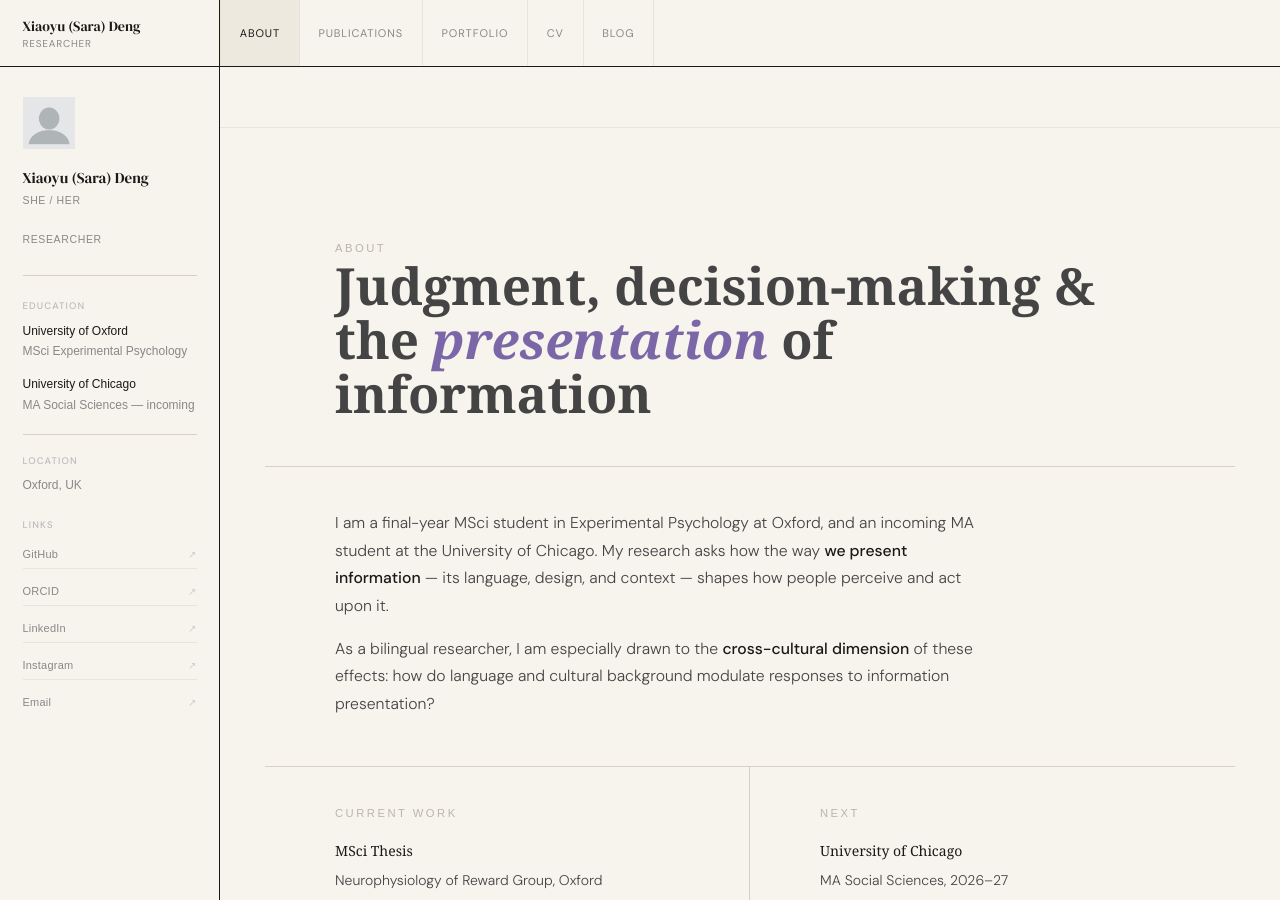
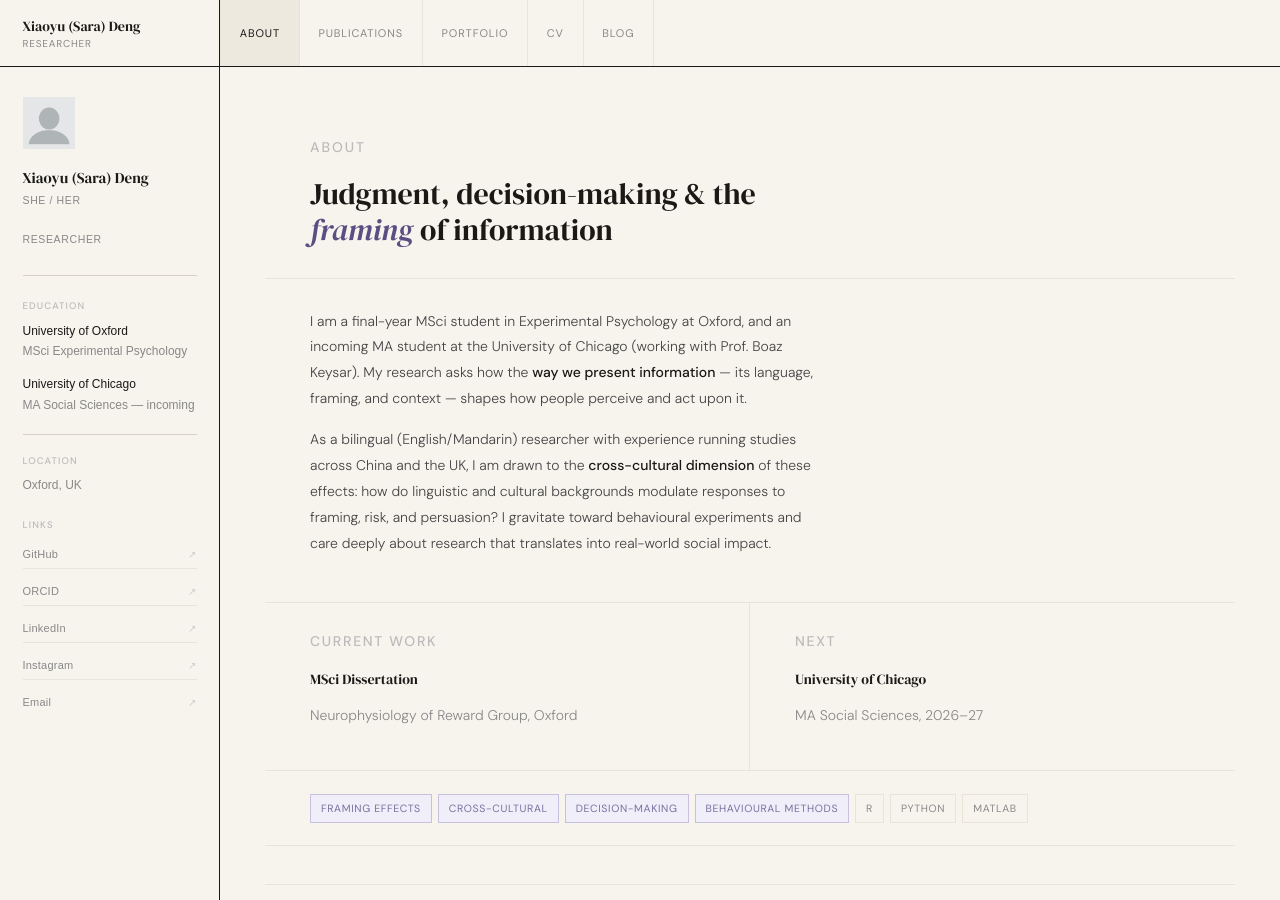
Before and after one commit to saradeng713/saradeng713.github.io, a Jekyll site: the page built from _pages/about.md, in a window 1280 px wide and 900 px high. Built offline with Jekyll 4.4.1, drawn with Linux system fonts in a browser that asks for light colours; a script that is not in the unit is left out; some of the changed text lies outside the part shown.

Commit message:
Update about.md

```diff
--- a/_pages/about.md
+++ b/_pages/about.md
@@ -1,51 +1,53 @@
 ---
-layout: single
+permalink: /
+layout: home
 title: ""
-permalink: /
-author_profile: true
+author_profile: false
 redirect_from:
   - /about/
   - /about.html
 ---
 
-<section class="sara-home">
-  <section class="sara-hero">
-    <div class="sara-kicker">About</div>
+<div class="sd-about">
 
-    <h1 class="sara-title">
-      Judgment, decision-making & the <em>presentation</em> of information
-    </h1>
-  </section>
+  <div class="sd-about__top">
+    <p class="sd-eyebrow">About</p>
+    <h1 class="sd-about__h1">Judgment, decision-making &amp; the <em>framing</em> of information</h1>
+  </div>
 
-  <section class="sara-intro">
-    <p>
-      I am a final-year MSci student in Experimental Psychology at Oxford, and an incoming MA student at the University of Chicago. My research asks how the way <strong>we present information</strong> — its language, design, and context — shapes how people perceive and act upon it.
-    </p>
+  <div class="sd-about__body">
+    <p>I am a final-year MSci student in Experimental Psychology at Oxford, and an incoming MA student at the University of Chicago (working with Prof. Boaz Keysar). My research asks how the <strong>way we present information</strong> — its language, framing, and context — shapes how people perceive and act upon it.</p>
 
-    <p>
-      As a bilingual researcher, I am especially drawn to the <strong>cross-cultural dimension</strong> of these effects: how do language and cultural background modulate responses to information presentation?
-    </p>
-  </section>
+    <p>As a bilingual (English/Mandarin) researcher with experience running studies across China and the UK, I am drawn to the <strong>cross-cultural dimension</strong> of these effects: how do linguistic and cultural backgrounds modulate responses to framing, risk, and persuasion? I gravitate toward behavioural experiments and care deeply about research that translates into real-world social impact.</p>
+  </div>
 
-  <section class="sara-info-grid">
-    <div class="sara-info-card">
-      <div class="sara-label">Current work</div>
-      <strong>MSci Thesis</strong>
-      <span>Neurophysiology of Reward Group, Oxford</span>
+  <div class="sd-about__grid">
+    <div class="sd-about__cell">
+      <p class="sd-cell-label">Current work</p>
+      <p class="sd-cell-value">MSci Dissertation</p>
+      <p class="sd-cell-sub">Neurophysiology of Reward Group, Oxford</p>
     </div>
+    <div class="sd-about__cell">
+      <p class="sd-cell-label">Next</p>
+      <p class="sd-cell-value">University of Chicago</p>
+      <p class="sd-cell-sub">MA Social Sciences, 2026–27</p>
+    </div>
+  </div>
 
-    <div class="sara-info-card">
-      <div class="sara-label">Next</div>
-      <strong>University of Chicago</strong>
-      <span>MA Social Sciences, 2026–27</span>
-    </div>
-  </section>
+  <div class="sd-about__tags">
+    <span class="sd-tag">Framing Effects</span>
+    <span class="sd-tag">Cross-cultural</span>
+    <span class="sd-tag">Decision-making</span>
+    <span class="sd-tag">Behavioural Methods</span>
+    <span class="sd-tag sd-tag--plain">R</span>
+    <span class="sd-tag sd-tag--plain">Python</span>
+    <span class="sd-tag sd-tag--plain">MATLAB</span>
+  </div>
 
-  <section class="sara-tags">
-    <span class="sara-tag">Judgment</span>
-    <span class="sara-tag">Decision-making</span>
-    <span class="sara-tag">Communication</span>
-    <span class="sara-tag">Cross-cultural</span>
-    <span class="sara-tag">Behavioral Research</span>
-  </section>
-</section>
+  <div class="sd-about__body" style="margin-top:2.5rem; border-top: 1px solid var(--rule-light); padding-top: 2rem;">
+    <h2 class="sd-about__h2">Beyond Research</h2>
+    <p>I co-founded the <a href="https://www.linkedin.com/company/oxbig/posts/?feedView=all" target="_blank">Oxford Behavioural Insights Group (OxBIG)</a>, a student society bridging academic behavioural science and applied practice. I am also a College Scholar at St Catherine's College, Oxford, and have consulted on behavioural design projects with Cowry Consulting.</p>
+    <p>Feel free to reach out at <a href="mailto:sara.dengxiaoyu@gmail.com">sara.dengxiaoyu@gmail.com</a> — I am always happy to talk about research, collaborations, or ideas.</p>
+  </div>
+
+</div>
```
